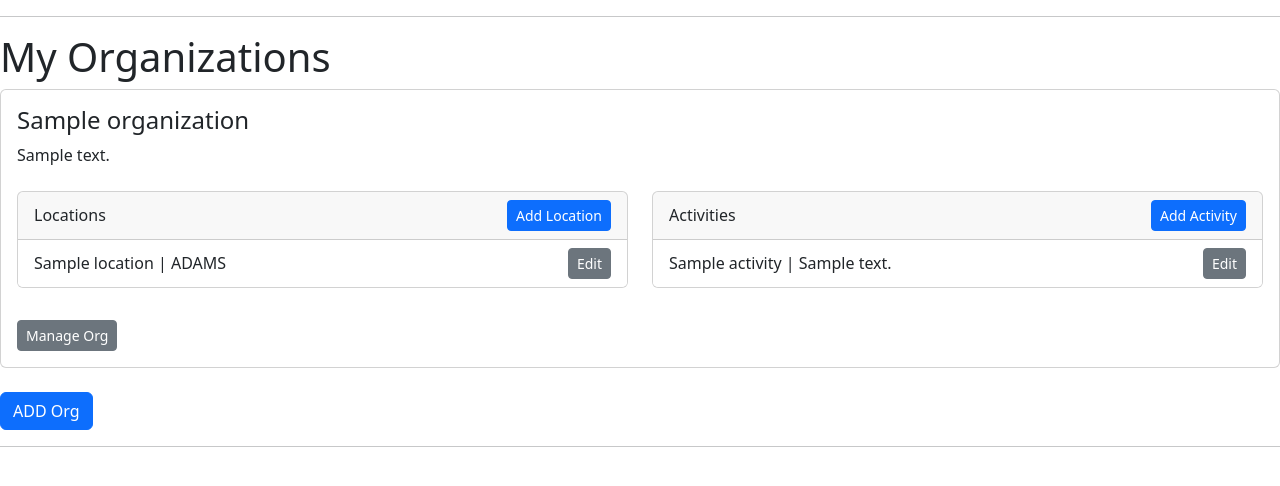
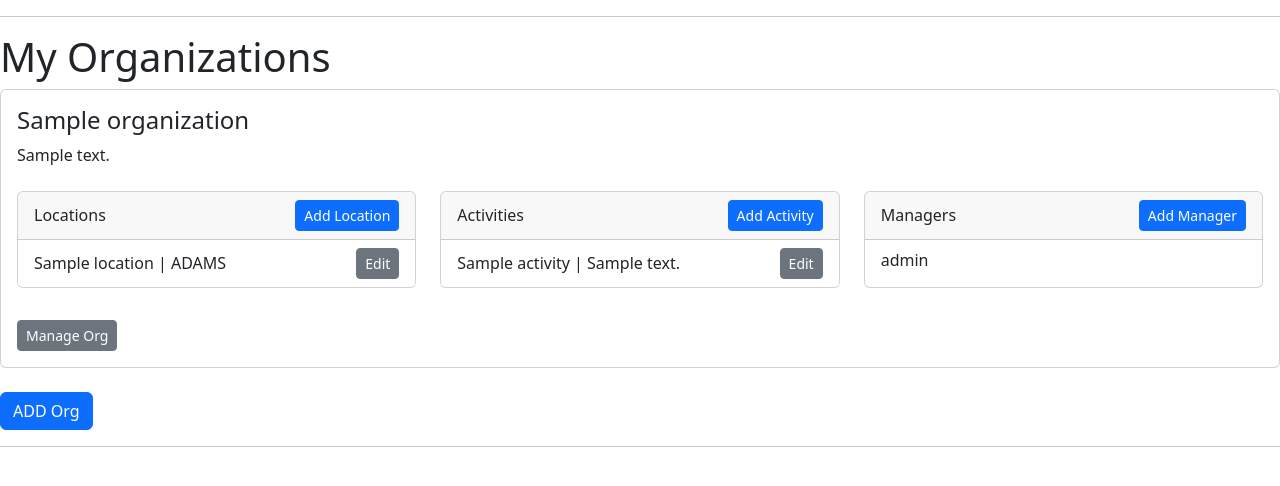
Before and after one commit to meckmeier/MasterNaturalist, a Django app: page /org_mgmt/ in a window 1280 px wide. Shown: the part 156-642 px from the top of the page. Run offline with Django 5.2, Linux system fonts and the light colour scheme; a user stored in the database is signed in; data comes from the database, SQL or seed files in the repository; tables that the repository leaves empty hold one stand-in row (values such as "Sample post").

Commit message:
org managerment feature

```diff
--- a/orgs/admin.py
+++ b/orgs/admin.py
@@ -13,3 +13,4 @@ admin.site.register(FollowOrg)
 admin.site.register(EventCategory)
 admin.site.register(Activity)
 admin.site.register(Session)
+admin.site.register(OrgManager)
--- a/orgs/models.py
+++ b/orgs/models.py
@@ -77,7 +77,7 @@ class Profile(models.Model):
         return self.following.count()
 
 class Organization(models.Model):
-    org_name = models.CharField(max_length=255)
+    org_name = models.CharField(max_length=255, unique=True)
     org_url = models.URLField(max_length=200, default="", blank=True)
     in_wisconsin = models.BooleanField(default=True)
     host = models.BooleanField(default=False)
@@ -112,6 +112,7 @@ class Organization(models.Model):
             or self.orgmanager_set.filter(user=user).exists()
     )
 
+
     @property
     def region_image(self):
         return REGION_IMAGE_MAP.get(
@@ -134,7 +135,7 @@ class OrgManager(models.Model):
         ("admin", "Admin"),
         ("editor", "Editor"),
     ]
-    role = models.CharField(max_length=10, choices=ROLE_CHOICES)
+    role = models.CharField(max_length=10, choices=ROLE_CHOICES, default="editor")
 
     class Meta:
         unique_together = ("profile", "org")
@@ -145,7 +146,7 @@ class OrgManager(models.Model):
 
 class Location(models.Model):
     org = models.ForeignKey(Organization, on_delete=models.SET_NULL, related_name="locations", blank=True, null=True)
-    loc_name= models.CharField(max_length=255)
+    loc_name= models.CharField(max_length=255, unique=True)
     physical_location = models.BooleanField(default=True)
     address = models.CharField(max_length=255, default ='', blank=True)
     city_name = models.CharField(max_length=255, blank=True,null=True )
--- a/orgs/signals.py
+++ b/orgs/signals.py
@@ -3,7 +3,7 @@
 from django.contrib.auth.models import User
 from django.db.models.signals import post_save
 from django.dispatch import receiver
-from .models import Profile
+from .models import Profile, Organization, OrgManager
 
 
 @receiver(post_save, sender=User)
--- a/orgs/templates/orgs/org_mgmt.html
+++ b/orgs/templates/orgs/org_mgmt.html
@@ -15,7 +15,7 @@
     <!-- Locations & Activities side by side -->
     <div class="row">
         <!-- Locations -->
-        <div class="col-md-6 mb-3">
+        <div class="col-md-4 mb-3">
             <div class="card h-100">
                 <div class="card-header d-flex justify-content-between align-items-center">
                     <span>Locations</span>
@@ -35,7 +35,7 @@
         </div>
 
         <!-- Activities -->
-        <div class="col-md-6 mb-3">
+        <div class="col-md-4 mb-3">
             <div class="card h-100">
                 <div class="card-header d-flex justify-content-between align-items-center">
                     <span>Activities</span>
@@ -53,6 +53,29 @@
                 </ul>
             </div>
         </div>
+
+         <!-- Managers -->
+        <div class="col-md-4 mb-3">
+            <div class="card h-100">
+                <div class="card-header d-flex justify-content-between align-items-center">
+                    <span>Managers</span>
+                    <a href="{% url 'manager_add_page' %}?org={{ org.id }}" class="btn btn-sm btn-primary">
+                    Add Manager</a>
+                </div>
+                <ul class="list-group list-group-flush">
+                    {% for mgr in org.prefetch_mgrs %}
+                        <li class="list-group-item d-flex justify-content-between align-items-center">
+                            {{ mgr.profile.user.username }}
+
+                        </li>
+
+                    {% empty %}
+                        <li class="list-group-item">No Managers yet</li>
+                    {% endfor %}
+                </ul>
+            </div>
+
+        </div>
     </div>
 
     <!-- Manage Org button at bottom -->
--- a/orgs/urls.py
+++ b/orgs/urls.py
@@ -11,8 +11,11 @@ urlpatterns = [
     path("results/", views.results, name="results"),
     path("about/", TemplateView.as_view(template_name="orgs/about.html"), name="about"),
 
-    path('orgs/', views.orgs, name="orgs"),
-    path('org_mgmt/', views.org_mgmt, name='org_mgmt'),
+    path("orgs/", views.orgs, name="orgs"),
+    path("org_mgmt/", views.org_mgmt, name="org_mgmt"),
+
+    path("manager/add/", views.add_manager, name="add_manager"),
+    path("manager/add/page/", views.manager_add_page, name="manager_add_page"),
     path("locations/", views.locations, name="locations"),
     path("login", views.login_view, name="login"),
     path("logout", views.logout_view, name="logout"),
--- a/orgs/views.py
+++ b/orgs/views.py
@@ -4,7 +4,7 @@ from django.http import HttpResponse
 from django.contrib.auth import authenticate, login, logout
 
 from django.db import IntegrityError
-from django.http import  HttpResponseRedirect, JsonResponse, HttpResponse
+from django.http import  HttpResponseRedirect,  HttpResponse
 from django.urls import reverse
 from django.shortcuts import render, redirect, get_object_or_404
 from django.core.paginator import Paginator
@@ -15,7 +15,7 @@ from django.contrib import messages
 from django.core.serializers.json import DjangoJSONEncoder
 import json
 from django.core.mail import send_mail
-
+from django.views.decorators.http import require_POST
 from orgs.models import *
 from .forms import *
 
@@ -525,22 +525,19 @@ def org_detail(request, org_id=None, view_only=False):
         form= OrgForm(request.POST, instance=org)
         loc_formset = LocationFormSet(request.POST, instance=org, prefix="locations")
 
-        if not org.can_edit(request.user):
-             messages.error(request, "You do not have permission to update this record.")
-             return render(request, "orgs/org_detail.html", {
-                "org": org,
-                "events": [],
-                "form": form,
-                "view_only": view_only,
-                "loc_formset": loc_formset,
-                "can_edit": can_edit,
-             })
+
 
         if form.is_valid() and loc_formset.is_valid():
             org = form.save(commit=False)
             if not org_id:
                 org.owner = request.user.profile
             org.save()
+            if not OrgManager.objects.filter(org=org, profile=request.user.profile).exists():
+                OrgManager.objects.create(
+                    org=org,
+                    profile=request.user.profile,
+                    role='owner'  # if you added the role field
+                )
             loc_formset.instance = org
             loc_formset.save()
             messages.success(request, "Organization details saved successfully.")
@@ -940,10 +937,11 @@ def results(request):
 def org_mgmt(request):
     active_locations=Location.objects.filter(deleted=False)
     activities=Activity.objects.all()
-
+    managers_qs=OrgManager.objects.all().select_related("profile__user")
 
     if not request.user.is_authenticated:
         return redirect("login")
+
     if request.user.profile.staff:
         orgs = Organization.objects.all().prefetch_related(
             Prefetch(
@@ -955,6 +953,11 @@ def org_mgmt(request):
                 "activities",
                 queryset=activities,
                 to_attr="active_activities"  # optional: access as org.active_activities
+            ),
+            Prefetch(
+                "managed",
+                queryset=managers_qs,
+                to_attr="prefetch_mgrs"
             )
             )
     else:
@@ -973,9 +976,39 @@ def org_mgmt(request):
                 "activities",
                 queryset=activities,
                 to_attr="active_activities"  # optional: access as org.active_activities
+            ),
+            Prefetch(
+                "managed",
+                queryset=managers_qs,
+                to_attr="prefetch_mgrs"
             )
             )
         )
+    print ("orgs", orgs)
     return render(request, "orgs/org_mgmt.html", {
         "organizations": orgs
     })
+
+def manager_add_page(request):
+    org_id = request.GET.get("org")
+    org = get_object_or_404(Organization, id=org_id)
+
+    profiles = Profile.objects.select_related("user").all()
+    print("profiles", profiles)
+    return render(request, "orgs/add_mgr.html", {
+        "org": org,
+        "profiles": profiles
+    })
+
+@require_POST
+def add_manager(request):
+    org_id = request.POST.get("org_id")
+    profile_id = request.POST.get("profile_id")
+
+    org = get_object_or_404(Organization, id=org_id)
+    profile = get_object_or_404(Profile, id=profile_id)
+
+    # prevent duplicates
+    OrgManager.objects.get_or_create(org=org, profile=profile)
+
+    return redirect("org_mgmt")
```
Also changed, not shown: orgs/add_mgr.html (added, +15 -0 lines), orgs/forms.py (+10 -0 lines), orgs/templates/orgs/add_mgr.html (added, +22 -0 lines), orgs/apps.py (line endings or trailing spaces), orgs/migrations/0063_alter_activity_expire_date_alter_orgmanager_role.py (added), orgs/migrations/0064_alter_location_loc_name_alter_organization_org_name.py (added).
